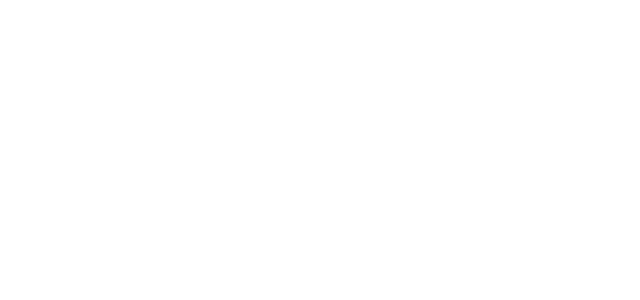
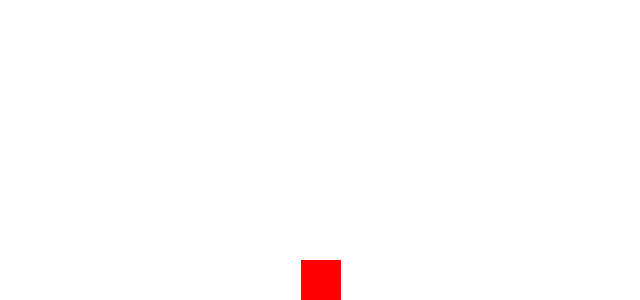
Before and after one commit to Dariuszb94/Ping-pong, a React (Create React App) app: page / in a window 1280 px wide. Shown: the part 1257-1557 px from the top of the page, without its empty margins (403-1043 px from the left). Before the commit the page ends 800 px from the top, so only its background shows below. Built offline with nearby package versions, Linux system fonts and the light colour scheme.

Commit message:
feat: ball moving Y axis

```diff
--- /dev/null
+++ b/src/components/Board/BallStyles.tsx
@@ -0,0 +1,11 @@
+import styled from 'styled-components';
+
+export const Ball = styled.div<{ ballPositionY: number }>`
+  height: 40px;
+  width: 40px;
+  background-color: red;
+  position: absolute;
+  top: ${(props) => props.ballPositionY}%;
+  left: 50%;
+  transform: translate(-50%, -50%);
+`;
--- a/src/components/Board/BoardContainer.tsx
+++ b/src/components/Board/BoardContainer.tsx
@@ -1,5 +1,6 @@
-import React from 'react';
+import React, { useEffect, useState } from 'react';
 import Player from '../Player/Player';
+import { Ball } from './BallStyles';
 import { Board } from './BoardContainerStyles';
 
 interface BoardContainerProps {
@@ -7,9 +8,18 @@ interface BoardContainerProps {
 }
 
 const BoardContainer = ({ position }: BoardContainerProps) => {
+  const [ballPositionY, setBallPositionY] = useState(50);
+  useEffect(() => {
+    const intervalId = setInterval(() => {
+      setBallPositionY((prev) => prev + 10);
+    }, 500);
+
+    return () => clearInterval(intervalId); //This is important
+  }, []);
   return (
     <Board>
       <Player position={position} />
+      <Ball ballPositionY={ballPositionY}></Ball>
     </Board>
   );
 };
```
